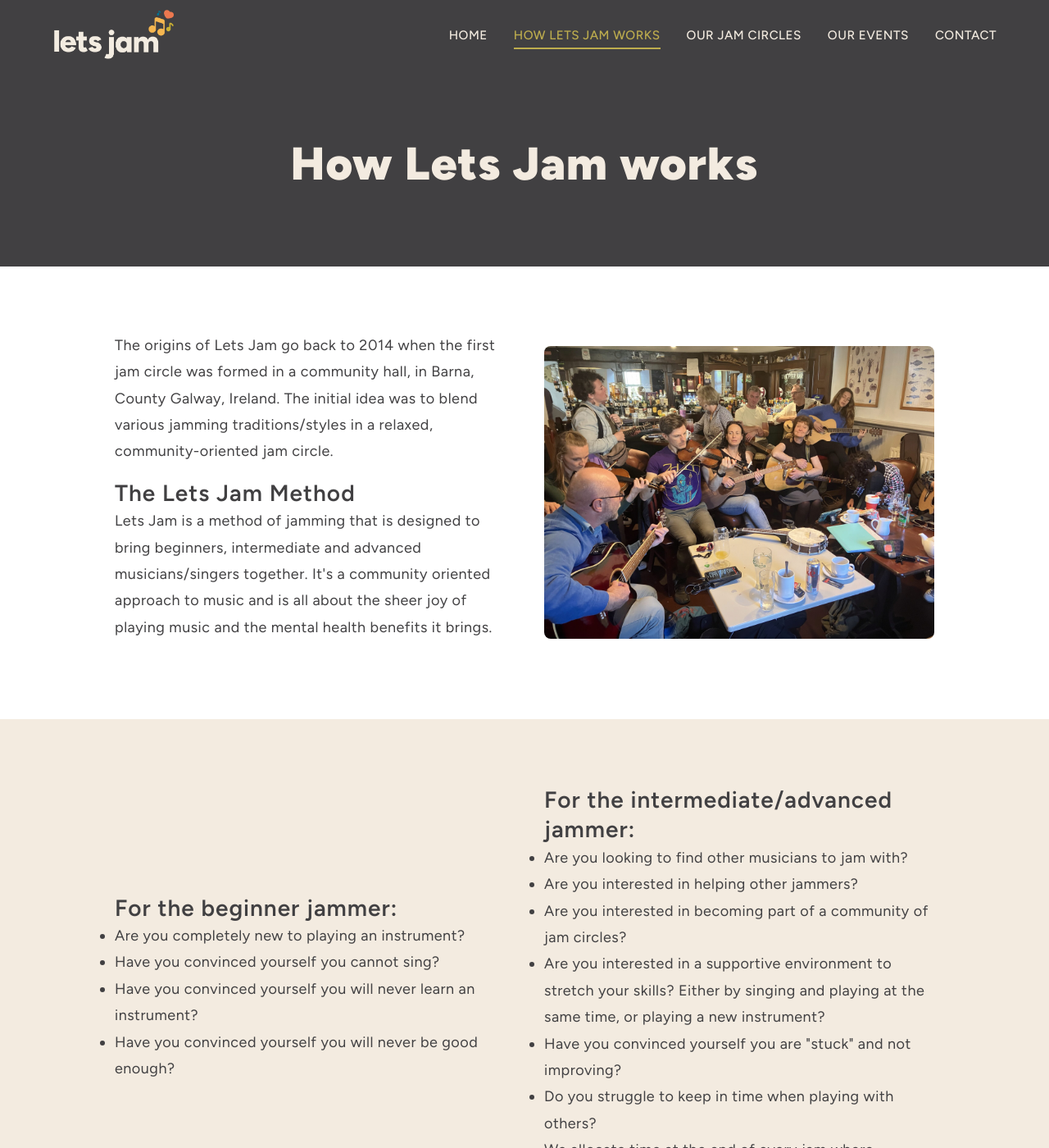
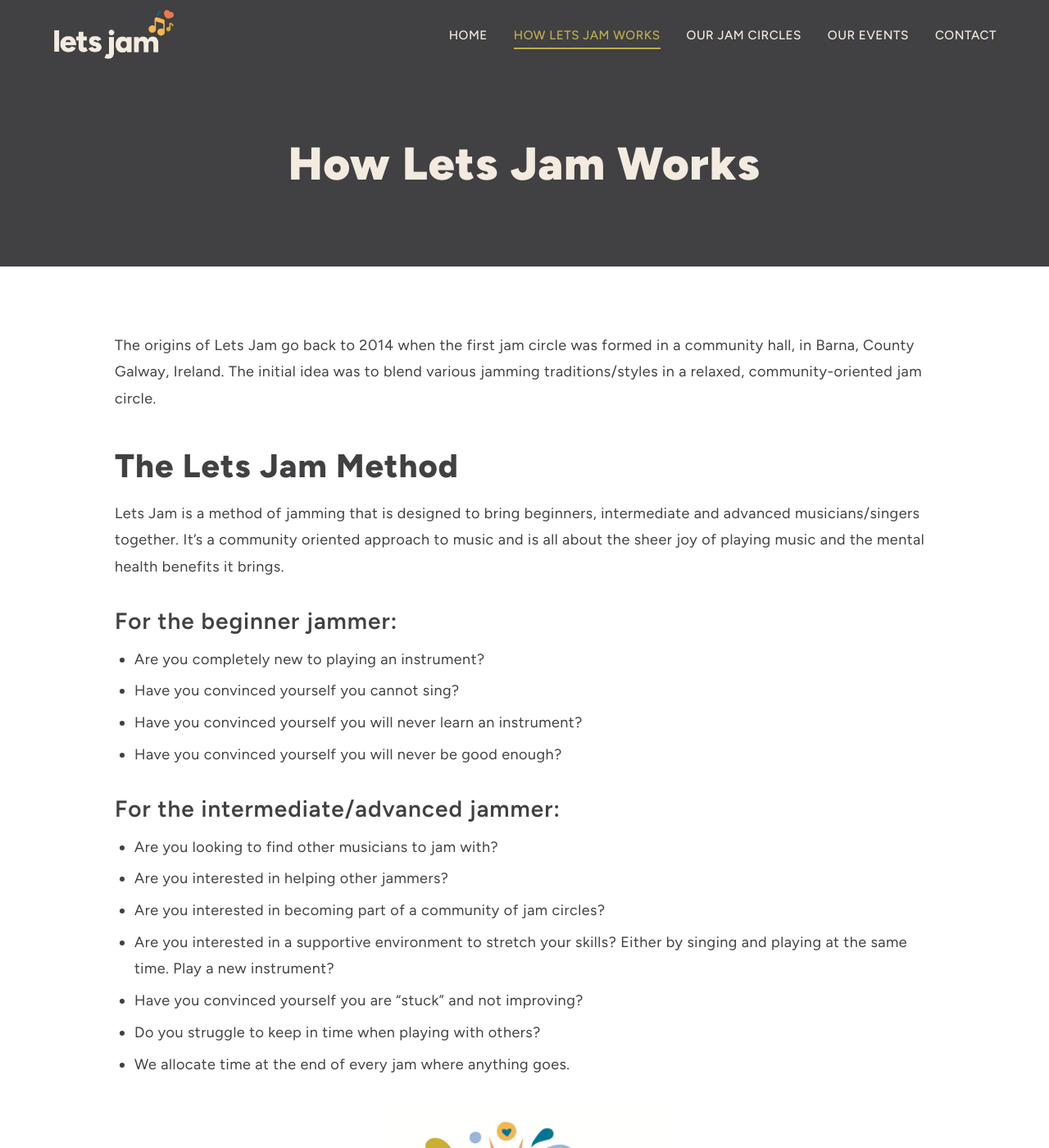
Before and after one commit to seanmcgrath42/letsjam.org, a Jekyll site: the page built from how-lets-jam-works.md, in a window 1280 px wide and 1400 px high. Shown: the whole window at 82% size. Built offline with Jekyll 4.4.1, drawn with Linux system fonts in a browser that asks for light colours; some of the changed text lies outside the part shown.

Commit message:
Switch how-it-works, events, and contact to Jekyll markdown pages
Replace HTML versions with clean .md files using new page layout.
Added page layout and page-content styles for markdown rendering.

Co-Authored-By: Claude Opus 4.6 <noreply@anthropic.com>

```diff
--- /dev/null
+++ b/_layouts/page.html
@@ -0,0 +1,36 @@
+<!DOCTYPE html>
+<html lang="en">
+<head>
+  <meta charset="UTF-8">
+  <meta name="viewport" content="width=device-width, initial-scale=1.0">
+  <title>{{ page.title }} – {{ site.title }}</title>
+  <meta name="description" content="{{ page.description | default: site.description }}">
+  <link rel="icon" type="image/png" href="{{ '/assets/images/favicon.png' | relative_url }}">
+  <link rel="preconnect" href="https://fonts.googleapis.com">
+  <link rel="preconnect" href="https://fonts.gstatic.com" crossorigin>
+  <link href="https://fonts.googleapis.com/css2?family=Figtree:wght@400;500;600;700;800;900&display=swap" rel="stylesheet">
+  <link rel="stylesheet" href="{{ '/assets/css/style.css' | relative_url }}">
+</head>
+<body>
+  {% include nav.html %}
+  <main>
+    <section class="hero">
+      <div class="section-inner">
+        <h1>{{ page.title }}</h1>
+      </div>
+    </section>
+    <section class="section">
+      <div class="section-inner page-content">
+        {{ content }}
+      </div>
+    </section>
+  </main>
+  {% include footer.html %}
+  <script>
+    document.querySelector('.menu-toggle').addEventListener('click', function() {
+      this.classList.toggle('active');
+      document.querySelector('.main-nav').classList.toggle('open');
+    });
+  </script>
+</body>
+</html>
--- a/assets/css/style.css
+++ b/assets/css/style.css
@@ -533,6 +533,52 @@ h4 { font-size: 1.4rem; font-weight: 600; letter-spacing: 0.2px; }
 }
 
 /* ==========================================================================
+   Page Content (markdown-rendered pages)
+   ========================================================================== */
+
+.page-content h2 {
+  margin-top: 2.5rem;
+  margin-bottom: 1rem;
+}
+
+.page-content h3 {
+  margin-top: 2rem;
+  margin-bottom: 0.75rem;
+}
+
+.page-content p {
+  margin-bottom: 1rem;
+}
+
+.page-content ul, .page-content ol {
+  margin-bottom: 1.5rem;
+  padding-left: 1.5rem;
+}
+
+.page-content li {
+  margin-bottom: 0.4rem;
+}
+
+.page-content img {
+  border-radius: 8px;
+  margin: 2rem auto;
+  max-width: 350px;
+}
+
+.page-content strong {
+  color: var(--gold);
+}
+
+.page-content .contact-info {
+  text-align: center;
+}
+
+.page-content .contact-info a {
+  font-size: 1.4rem;
+  font-weight: 700;
+}
+
+/* ==========================================================================
    Responsive
    ========================================================================== */
 
--- a/how-lets-jam-works.html
+++ /dev/null
@@ -1,75 +0,0 @@
----
-layout: default
-title: How Lets Jam Works
-permalink: /how-lets-jam-works/
----
-
-<section class="hero">
-  <div class="section-inner">
-    <h1>How Lets Jam works</h1>
-  </div>
-</section>
-
-<section class="section">
-  <div class="section-inner">
-    <div class="two-col">
-      <div>
-        <p>The origins of Lets Jam go back to 2014 when the first jam circle was formed in a community hall, in Barna, County Galway, Ireland. The initial idea was to blend various jamming traditions/styles in a relaxed, community-oriented jam circle.</p>
-        <h3>The Lets Jam Method</h3>
-        <p>Lets Jam is a method of jamming that is designed to bring beginners, intermediate and advanced musicians/singers together. It's a community oriented approach to music and is all about the sheer joy of playing music and the mental health benefits it brings.</p>
-      </div>
-      <div>
-        <img src="{{ '/assets/images/jam-session.jpg' | relative_url }}" alt="Lets Jam session" style="border-radius: 8px;">
-      </div>
-    </div>
-  </div>
-</section>
-
-<section class="section section-cream">
-  <div class="section-inner">
-    <div class="two-col">
-      <div>
-        <h3>For the beginner jammer:</h3>
-        <ul>
-          <li>Are you completely new to playing an instrument?</li>
-          <li>Have you convinced yourself you cannot sing?</li>
-          <li>Have you convinced yourself you will never learn an instrument?</li>
-          <li>Have you convinced yourself you will never be good enough?</li>
-        </ul>
-      </div>
-      <div>
-        <h3>For the intermediate/advanced jammer:</h3>
-        <ul>
-          <li>Are you looking to find other musicians to jam with?</li>
-          <li>Are you interested in helping other jammers?</li>
-          <li>Are you interested in becoming part of a community of jam circles?</li>
-          <li>Are you interested in a supportive environment to stretch your skills? Either by singing and playing at the same time, or playing a new instrument?</li>
-          <li>Have you convinced yourself you are "stuck" and not improving?</li>
-          <li>Do you struggle to keep in time when playing with others?</li>
-          <li>We allocate time at the end of every jam where anything goes.</li>
-        </ul>
-      </div>
-    </div>
-  </div>
-</section>
-
-<section class="section section-dark">
-  <div class="section-inner">
-    <h2>Jam Circle Etiquette</h2>
-    <ul class="etiquette-list">
-      <li><strong>Clockwise Flow:</strong> <span>Your turn? Play a song, pick someone else to play, or pass on your turn.</span></li>
-      <li><strong>Your Song:</strong> <span>Say the name, key, and chords before you start.</span></li>
-      <li><strong>Keep It Social:</strong> <span>Stick to 4 chords or less so everyone can join in (save the complex songs until "anything goes" &mdash; the second half of the jam).</span></li>
-      <li><strong>Volume:</strong> <span>Play quieter than the singer or soloist.</span></li>
-      <li><strong>Soloists:</strong> <span>Look for 'the nod' from the singer before taking a solo.</span></li>
-      <li><strong>The Big Finish:</strong> <span>Raise a foot or instrument to signal the song's ending.</span></li>
-    </ul>
-  </div>
-</section>
-
-<section class="section section-centered">
-  <div class="section-inner">
-    <img src="{{ '/assets/images/turn-up-jam-circle.png' | relative_url }}" alt="Turn up and jam" style="max-width: 280px; margin: 0 auto 2rem;">
-    <a href="{{ '/jam-circles/' | relative_url }}" class="btn btn-gold">Browse Jam Circles</a>
-  </div>
-</section>
--- /dev/null
+++ b/how-lets-jam-works.md
@@ -0,0 +1,40 @@
+---
+layout: page
+title: How Lets Jam Works
+permalink: /how-lets-jam-works/
+hero_image: /assets/images/IMG_0839-scaled.jpg
+---
+
+The origins of Lets Jam go back to 2014 when the first jam circle was formed in a community hall, in Barna, County Galway, Ireland. The initial idea was to blend various jamming traditions/styles in a relaxed, community-oriented jam circle.
+
+## The Lets Jam Method
+
+Lets Jam is a method of jamming that is designed to bring beginners, intermediate and advanced musicians/singers together. It's a community oriented approach to music and is all about the sheer joy of playing music and the mental health benefits it brings.
+
+### For the beginner jammer:
+
+- Are you completely new to playing an instrument?
+- Have you convinced yourself you cannot sing?
+- Have you convinced yourself you will never learn an instrument?
+- Have you convinced yourself you will never be good enough?
+
+### For the intermediate/advanced jammer:
+
+- Are you looking to find other musicians to jam with?
+- Are you interested in helping other jammers?
+- Are you interested in becoming part of a community of jam circles?
+- Are you interested in a supportive environment to stretch your skills? Either by singing and playing at the same time. Play a new instrument?
+- Have you convinced yourself you are "stuck" and not improving?
+- Do you struggle to keep in time when playing with others?
+- We allocate time at the end of every jam where anything goes.
+
+![Turn up and jam](/assets/images/Turn-up-jam-circle.png)
+
+## Jam Circle Etiquette
+
+- **Clockwise Flow:** Your turn? Play a song, Pick someone else to play, or Pass on your turn.
+- **Your Song:** Say the name, key, and chords before you start.
+- **Keep It Social:** Stick to 4 chords or less so everyone can join in (save the complex songs until "anything goes" - the second half of the jam).
+- **Volume:** Play quieter than the singer or soloist.
+- **Soloists:** Look for 'the nod' from the singer before taking a solo.
+- **The Big Finish:** Raise a foot or instrument to signal the song's ending.
```
Also changed, not shown: contact.html (deleted, +0 -20 lines), contact.md (added, +13 -0 lines), events.html (deleted, +0 -20 lines), events.md (added, +11 -0 lines), assets/images/IMG_0839-scaled.jpg (added).
